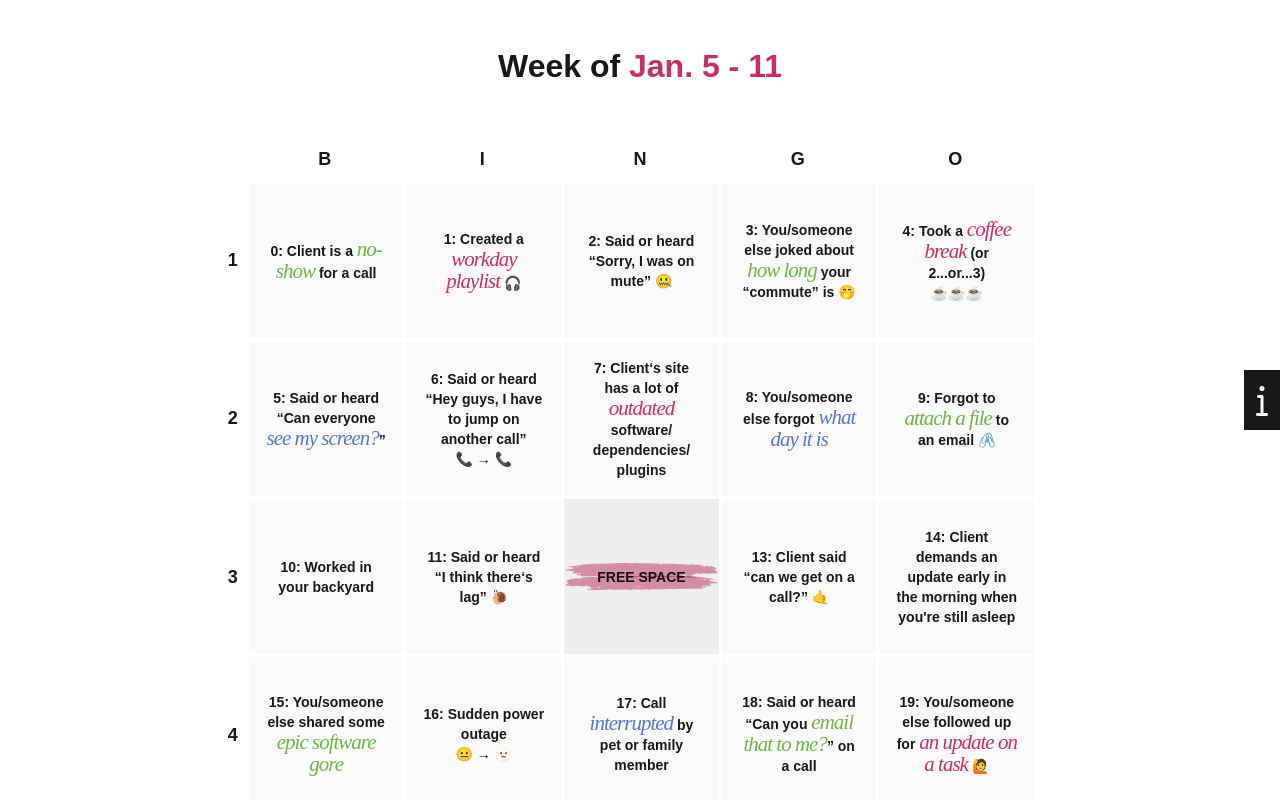
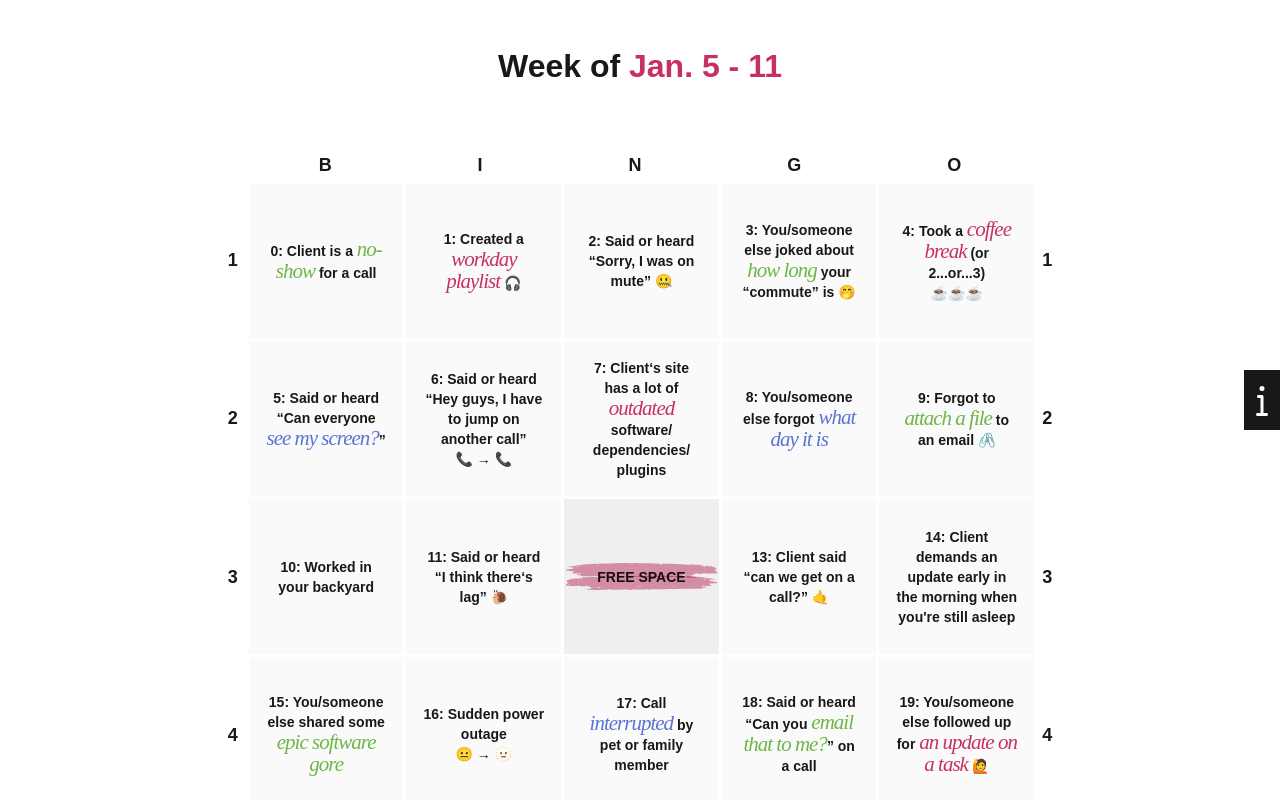
Before and after one commit to giantpaper/techybingo, a Vue app: page / in a window 1280 px wide. Shown: the top 800 px of the page. Built offline with nearby package versions, Linux system fonts and the light colour scheme.

Commit message:
IMPROV: made letters/numbers & spacing look nicer

```diff
--- a/src/components/Board.vue
+++ b/src/components/Board.vue
@@ -1,8 +1,10 @@
 <template>
 	<h1>Week of <span>{{ bingodate.week() }}</span></h1>
-	<div v-if="list !== false" class="board_container relative mt-16">
-		<div class="letters grid grid-cols-5 pb-2 h-16"><em class="flex justify-center items-end text-center font-bold not-italic text-lg" v-for="letter in letters">{{ letter }}</em></div>
-		<div class="numbers grid grid-rows-5 pr-2"><em class="flex items-center text-center font-bold not-italic text-lg" v-for="number in numbers">{{ number.value }}</em></div>
+	<div v-if="list !== false" class="board_container relative my-16">
+		<div class="labels letters grid grid-cols-5 py-2 h-8"><em class="flex justify-center items-end text-center font-bold not-italic text-lg" v-for="letter in letters">{{ letter }}</em></div>
+		<div class="labels letters grid grid-cols-5 py-2 h-8"><em class="flex justify-center items-end text-center font-bold not-italic text-lg" v-for="letter in letters">{{ letter }}</em></div>
+		<div class="labels numbers grid grid-rows-5 px-2"><em class="flex items-center text-center font-bold not-italic text-lg h-[20%]" v-for="number in numbers">{{ number.value }}</em></div>
+		<div class="labels numbers grid grid-rows-5 px-2"><em class="flex items-center text-center font-bold not-italic text-lg h-[20%]" v-for="number in numbers">{{ number.value }}</em></div>
 		<ul class="board">
 			<li v-for="(item, i) in list" :ref="li => (liList[i] = li)">
 				<div class="free-space checked" v-if="item.label===`Free Space`">
@@ -26,19 +28,42 @@
 	<Footer />
 </template>
 <style lang="scss" scoped>
-	.numbers {
-		position: absolute;
-		right: 100%;
-		top: 0;
-		bottom: 0;
+	.labels {
+		display: flex;
+		span {
+			display: block;
+			height: 100%;
+		}
 	}
 	.letters {
 		position: absolute;
+		align-items: center;
+		justify-content: space-around;
 		bottom: 100%;
 		left: 0;
 		right: 0;
+		&:nth-child(1) {
+			bottom: 100%;
+		}
+		&:nth-child(2) {
+			top: 100%;
+		}
 	}
-	.error{
+	.numbers {
+		position: absolute;
+		justify-content: center;
+		align-items: stretch;
+		top: 0;
+		bottom: 0;
+		flex-direction: column;
+		&:nth-child(3) {
+			left: 100%;
+		}
+		&:nth-child(4) {
+			right: 100%;
+		}
+	}
+	.error {
 		text-align: center;
 	}
 	.board {
--- a/src/components/WinCond.vue
+++ b/src/components/WinCond.vue
@@ -1,6 +1,6 @@
 <template>
 
-	<section class="win_cond">
+	<section class="win_cond flex flex-wrap gap-4 max-w-full justify-between">
 		<h2>Win Conditions:</h2>
 		<figure>
 			<img src="@/assets/win_row.svg" width="75" height="75" alt="" class="win_row" />
@@ -30,13 +30,7 @@
 </template>
 <style lang="scss" scoped>
 	.win_cond {
-		display: flex;
-		flex-wrap: wrap;
-		gap: 1rem;
 		width: 105ch;
-		max-width: 100%;
-		flex-wrap: wrap;
-		justify-content: space-between;
 		background: var(--ts-color-lightgray);
 		padding: calc(var(--ts-spacing-x) * 0.5) calc(var(--ts-spacing-y) * 0.5);
 		@media (min-width: 768px) {
```
